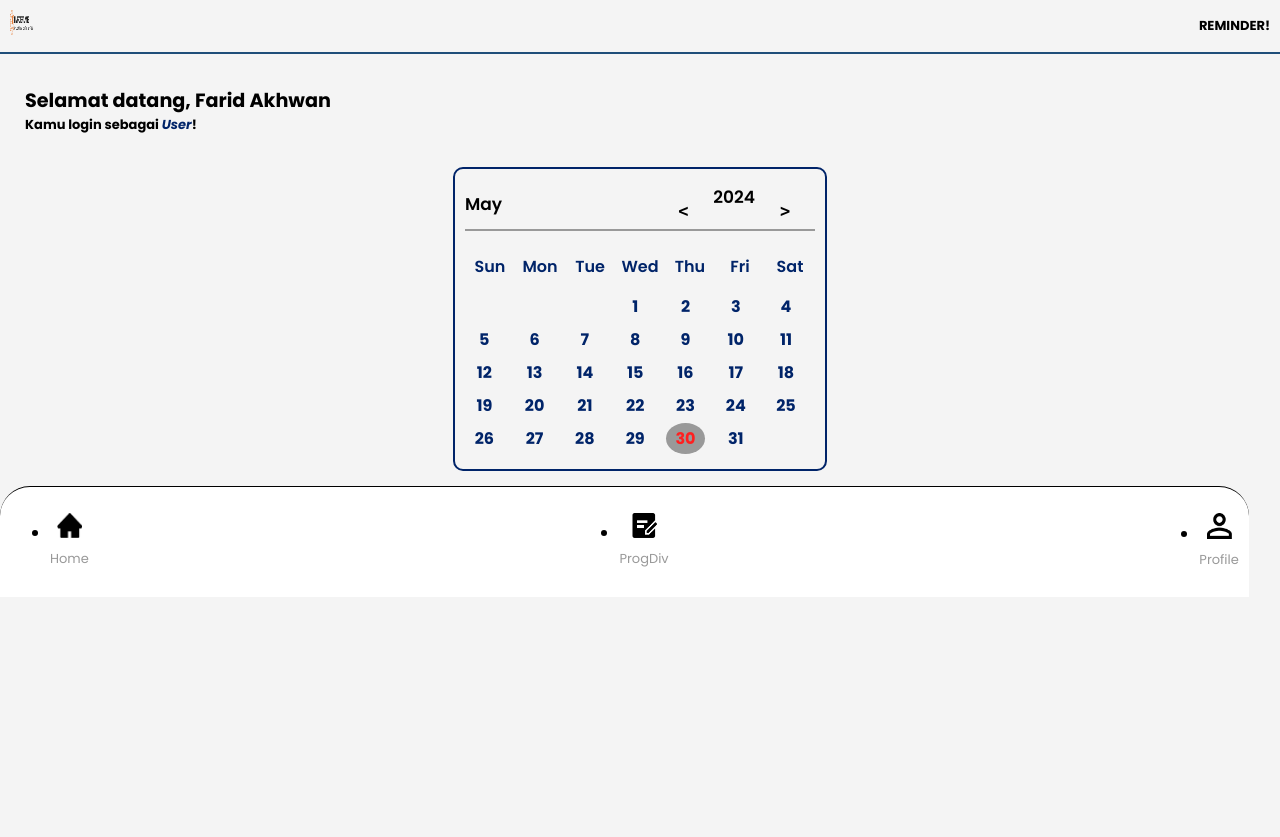
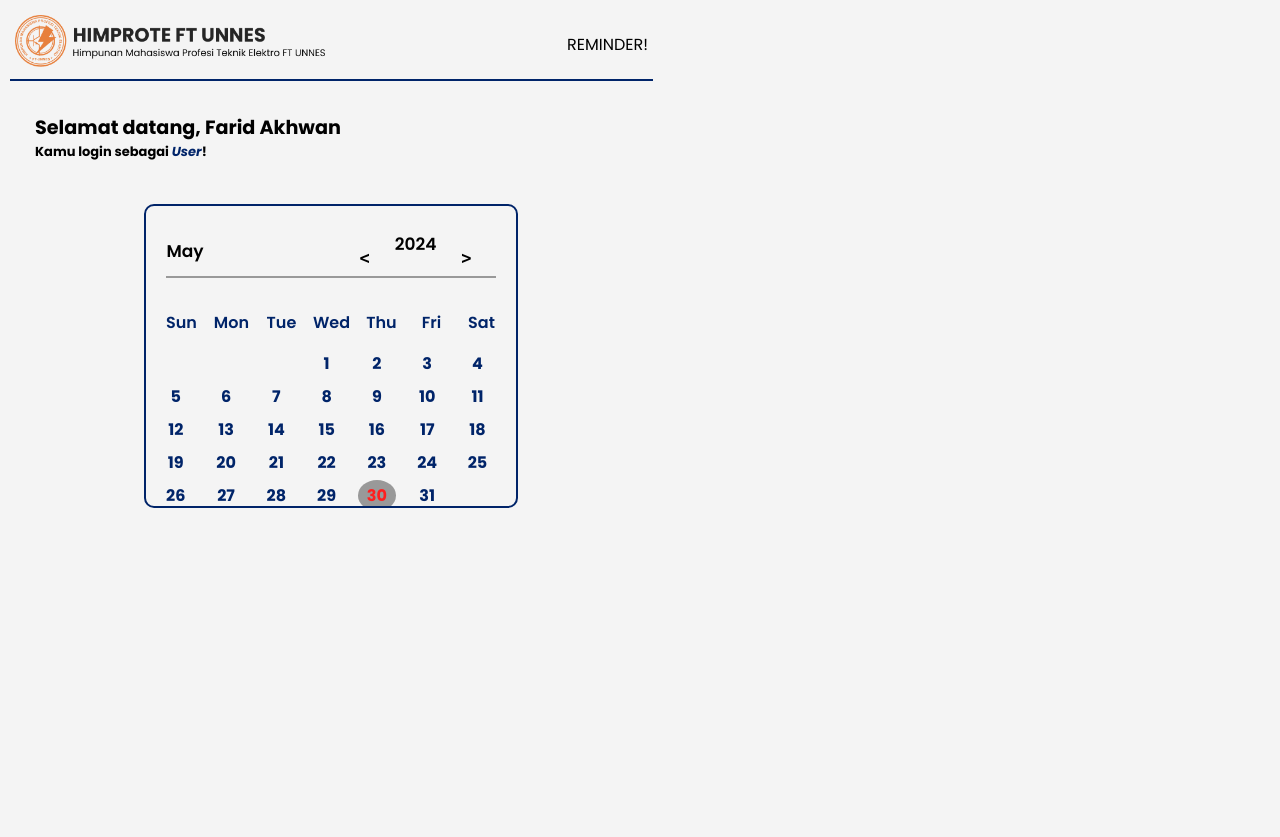
Before and after one commit to akhwan16/My-Himprote, a PHP site: page /USER/dashboarduser.html in a window 1280 px wide; the page is wider, and only the part inside the window is pictured. Shown: the top 837 px of that part. After the commit the page ends 508 px from the top of that part, so only its background shows below. Run offline with PHP 8.4, Linux system fonts and the light colour scheme; some libraries are stand-ins or nearby versions.

Commit message:
dashboarUSER

```diff
--- a/USER/dashboarduser.css
+++ b/USER/dashboarduser.css
@@ -5,22 +5,35 @@ body {
   background-color: #f4f4f4;
 }
 
-.header-container {
+body{
+  padding: 0;
+  margin: 0;
+  position: fixed;
+  font-family: poppins, sans-serif;
+}
+header{
+  margin: 10px;
+}
+header .header-container {
   display: flex;
   align-items: center;
   justify-content: space-between;
-  padding: 10px;
-  border-bottom: 2px solid #1f4e79;
+  padding: 5px 5px;
+  border-bottom: 2px solid #002469;
+  width:auto;
+  margin: 0 auto; /* Center the container horizontally */
 }
-
-.logo img {
-  height: 25px;
+.logo img{
+  width: 60%;
 }
-
-.reminder {
-  font-size: small;
+.user{
+  margin-top: 5px;
+  display: flex;
+  flex-direction: row-reverse;
+  font-size: 10px;
   font-weight: bold;
-  color: black;
+  color: #1f4e79;
+  font-style: italic;
 }
 
 .welcome-container {
@@ -273,30 +286,3 @@ body {
 .event form {
   background-color: aqua;
 }
-footer{
-  position:fixed;
-  left: -0%;
-  margin-top: 15px;
-  margin-right: 15px;
-  border-top: 1px solid black;
-  background-color: white;
-  border-radius:  30px 30px 0 0;
-  width: 96%;
-  padding: 10px;
-  text-align: center;
-}
-.home .Progdiv .profile, img{
-  width: 25px;
-}
-footer nav ul {
-  display: flex;
-  justify-content: space-between;
-}
-.home .Progdiv .profile, a{
-  text-decoration: none;
-  color: #999999;
-  font-size: small;
-}
-.home, .Progdiv, .profile {
-  text-align: center;
-}
--- a/USER/dashboarduser.html
+++ b/USER/dashboarduser.html
@@ -16,20 +16,21 @@
 <body>
   <header>
     <div class="header-container">
-      <div class="logo">
-        <img src="../Assets/img/Group 207.png" alt="Logo" />
-      </div>
-      <div class="reminder">REMINDER!</div>
+        <div class="logo">
+            <img src="/My-Himprote/Assets/img/Group 207.png" alt="">
+        </div>
+        <div class="reminder">
+            REMINDER!
+        </div>
     </div>
-  </header>
-  <main>
     <div class="welcome-container">
       <div class="welcome-message">Selamat datang, Farid Akhwan</div>
       <div class="sub-message">
         Kamu login sebagai <span href="#">User</span>!
       </div>
     </div>
-
+</header>
+  <main>
     <section class="calendar">
       <header class="calendar-header">
         <span class="month-picker" id="month-picker">February</span>
@@ -73,20 +74,6 @@
     </section>
   </main>
   <footer>
-    <nav>
-      <ul>
-        <li class="home">
-          <a href="#"><img src="/Assets/img/home.png" alt=""><br>Home</a>
-        </li>
-        <li class="Progdiv">
-          <a href="#"><img src="/Assets/img/task.png" alt=""><br>ProgDiv</a>
-        </li>
-        <li class="profile">
-          <a href="#"><img src="/Assets/img/profile.png" alt=""><br>Profile</a>
-        </li>
-
-      </ul>
-    </nav>
   </footer>
 
   <!-- Bootstrap JS and dependencies -->
```
